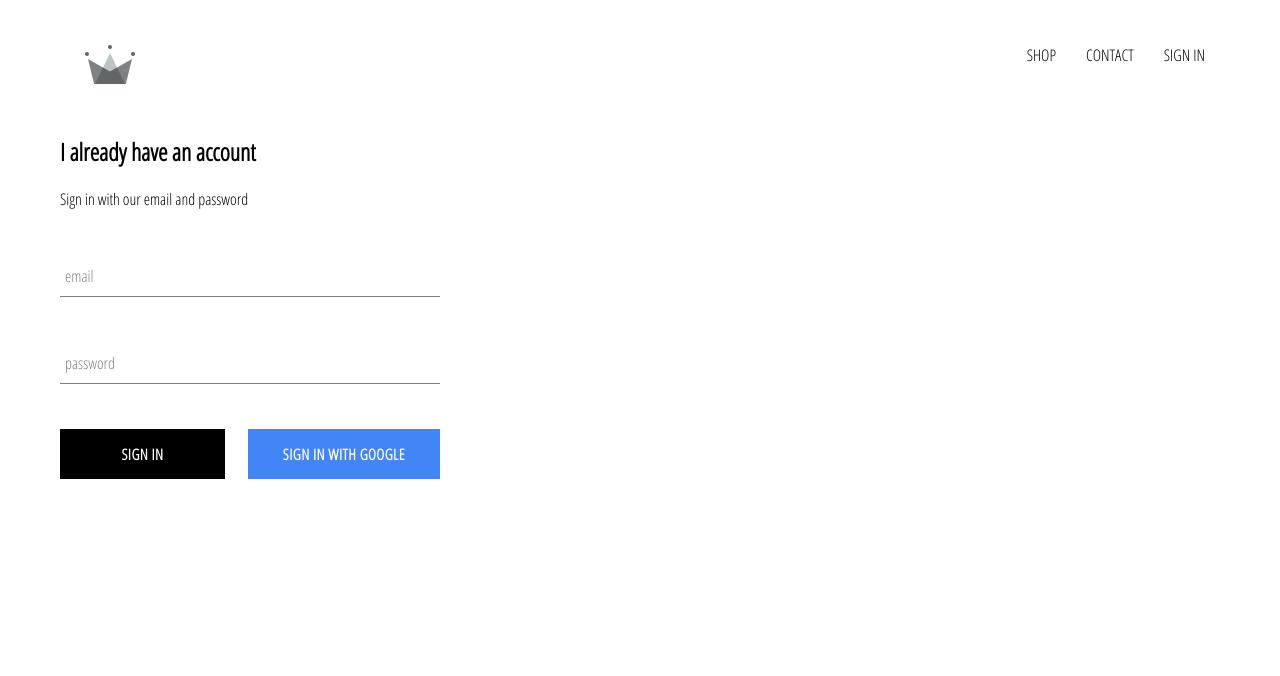
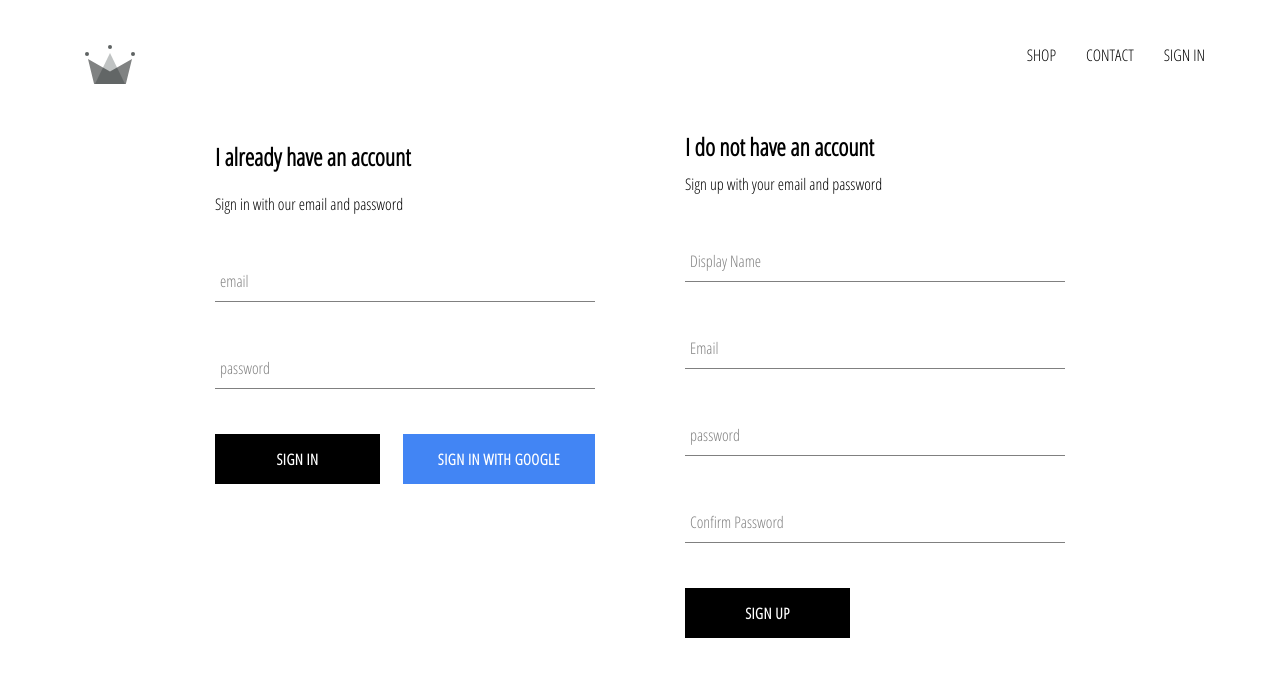
Before and after one commit to ewldev/king-fashion, a React (Create React App) app: page /signin in a window 1280 px wide. Shown: the top 676 px of the page. Built offline with nearby package versions, Linux system fonts and the light colour scheme; no server answers.

Commit message:
implemented firebase utils, included ability to store authenticated users into our firestore database

```diff
--- a/src/App.js
+++ b/src/App.js
@@ -7,7 +7,7 @@
 import ShopPage from './pages/shop/shop.component';
 import SignInAndSignUpPage from './pages/sign-in-and-sign-up/sign-in-and-sign-up.component';
 import Header from './components/header/header.component';
-import { auth } from './firebase/firebase.utils';
+import { auth, createUserProfileDocument } from './firebase/firebase.utils';
 
 class App extends React.Component {
   constructor() {
@@ -21,10 +21,24 @@
   unsubsribeFromAuth = null;
 
   componentDidMount() {
-    this.unsubsribeFromAuth = auth.onAuthStateChanged (user => {
-      this.setState({ currentUser: user });
-      console.log(user);
-    })
+    this.unsubsribeFromAuth = auth.onAuthStateChanged (async userAuth => {
+      if (userAuth) {
+        const userRef = await createUserProfileDocument(userAuth);
+
+        userRef.onSnapshot(snapShot => {
+            this.setState({
+              currentUser: {
+                id: snapShot.id,
+                ...snapShot.data()
+              },
+            });
+
+            console.log(this.state);
+          });
+        }
+
+        this.setState({ currentUser: userAuth });
+      });
   }
 
   componentWillUnmount() {
--- /dev/null
+++ b/src/components/sign-up/sign-up.component.jsx
@@ -0,0 +1,103 @@
+import React from 'react';
+
+import FormInput from '../form-input/form-input.component';
+import CustomButton from '../custom-button/custom-button.component';
+
+import { auth, createUserProfileDocument } from '../../firebase/firebase.utils';
+
+import './sign-up.styles.scss';
+
+class SignUp extends React.Component {
+    constructor(){
+        super();
+
+        this.state = {
+            displayName: '',
+            email: '',
+            password: '',
+            confirmPassword: ''
+        };
+    }
+
+    handleSubmit = async event => {
+        event.preventDefault();
+
+        const { displayName, email, password, confirmPassword } = this.state;
+
+        if(password !== confirmPassword) {
+            alert("passwords don't match");
+            return;
+        }
+
+        try {
+            const {user} = await auth.createUserWithEmailAndPassword(
+                email,
+                password
+            );
+
+            await createUserProfileDocument(user, { displayName });
+
+            this.setState({
+                displayName: '',
+                email: '',
+                password: '',
+                confirmPassword:''
+            });
+        }   catch (error) {
+            console.error(error);
+        }
+    };
+
+    handleChange = event => {
+        const { name, value } = event.target;
+
+        this.setState({ [name]: value });
+    }
+
+    render () {
+        const {displayName, email, password, confirmPassword} = this.state;
+        return(
+            <div className='sign-up'>
+                <h2 className='title'>I do not have an account</h2>
+                <span>Sign up with your email and password</span>
+                <form className='sign-up-form' onSubmit={this.handleSubmit}>
+                    <FormInput
+                        type='text'
+                        name='displayName'
+                        value={displayName}
+                        onChange={this.handleChange}
+                        label='Display Name'
+                        required
+                    />
+                    <FormInput
+                        type='email'
+                        name='email'
+                        value={email}
+                        onChange={this.handleChange}
+                        label='Email'
+                        required
+                    />
+                    <FormInput
+                        type='password'
+                        name='password'
+                        value={password}
+                        onChange={this.handleChange}
+                        label='password'
+                        required
+                    />
+                    <FormInput
+                        type='password'
+                        name='confirmPassword'
+                        value={confirmPassword}
+                        onChange={this.handleChange}
+                        label='Confirm Password'
+                        required
+                    />
+                    <CustomButton type='submit'>SIGN UP</CustomButton>
+                </form>
+            </div>
+        );
+    }
+}
+
+export default SignUp;
--- /dev/null
+++ b/src/components/sign-up/sign-up.styles.scss
@@ -0,0 +1,9 @@
+.sign-up {
+    display: flex;
+    flex-direction: column;
+    width: 380px;
+
+    .title {
+      margin: 10px 0;
+    }
+  }
--- a/src/firebase/firebase.utils.js
+++ b/src/firebase/firebase.utils.js
@@ -13,6 +13,31 @@
     measurementId: "G-0TPBC9QKBV"
 };
 
+export const createUserProfileDocument = async (userAuth, additionalData) => {
+    if (!userAuth) return;
+
+    const userRef = firestore.doc(`users/${userAuth.uid}`);
+
+    const snapShot = await userRef.get();
+
+    if (!snapShot.exists) {
+        const { displayName, email } = userAuth;
+        const createdAt = new Date();
+        try {
+          await userRef.set({
+            displayName,
+            email,
+            createdAt,
+            ...additionalData
+          });
+        } catch (error) {
+          console.log('error creating user', error.message);
+        }
+      }
+
+    return userRef;
+};
+
 firebase.initializeApp(config);
 
 export const auth = firebase.auth();
--- a/src/pages/sign-in-and-sign-up/sign-in-and-sign-up.component.jsx
+++ b/src/pages/sign-in-and-sign-up/sign-in-and-sign-up.component.jsx
@@ -1,6 +1,7 @@
 import React from 'react';
 
 import SignIn from '../../components/sign-in/sign-in.component';
+import SignUp from '../../components/sign-up/sign-up.component';
 
 import './sign-in-and-sign-up.styles.scss';
 
@@ -8,6 +9,7 @@
 const SignInAndSignUpPage = () => (
     <div className='sign-in-and-sign-up'>
         <SignIn />
+        <SignUp />
     </div>
 );
 
--- a/src/pages/sign-in-and-sign-up/sign-in-and-sign-up.styles.scss
+++ b/src/pages/sign-in-and-sign-up/sign-in-and-sign-up.styles.scss
@@ -0,0 +1,6 @@
+.sign-in-and-sign-up {
+    width: 850px;
+    display: flex;
+    justify-content: space-between;
+    margin: 30px auto;
+  }
```
